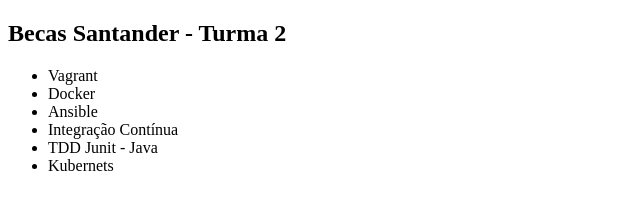
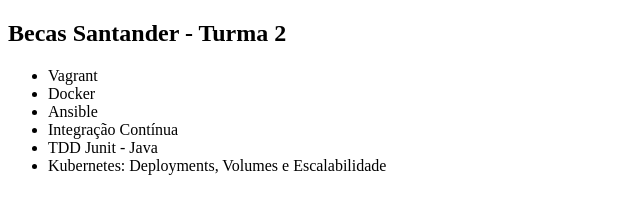
Before and after one commit to Lessalc-everis/Curso-alura-git, a plain HTML site: page index.html in a window 1280 px wide. Shown: the whole page, without its empty margins (0-640 px from the left). Drawn offline with Linux system fonts and the light colour scheme.

Commit message:
Alteracao Kubernetes

```diff
--- a/index.html
+++ b/index.html
@@ -12,7 +12,7 @@
         <li>Ansible</li>
 	<li>Integração Contínua</li>
 	<li>TDD Junit - Java</li>
-	<li>Kubernets</li>
+	<li>Kubernetes: Deployments, Volumes e Escalabilidade</li>
     </ul>
 </body>
 </html>
```
